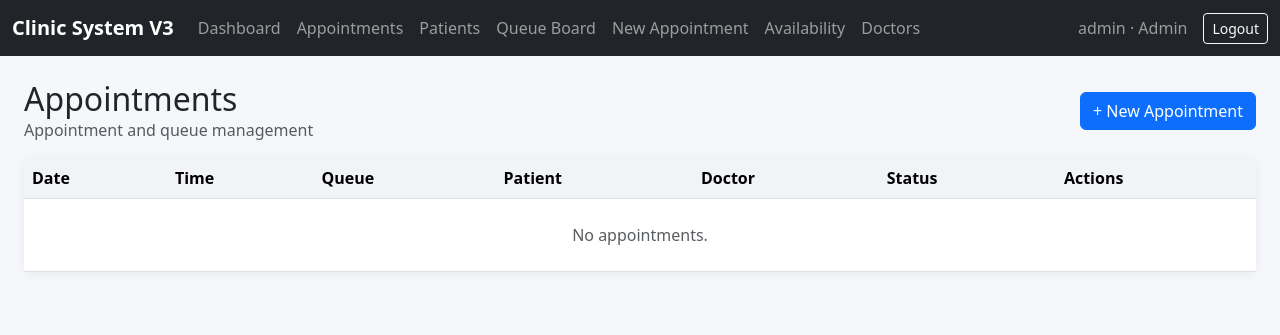
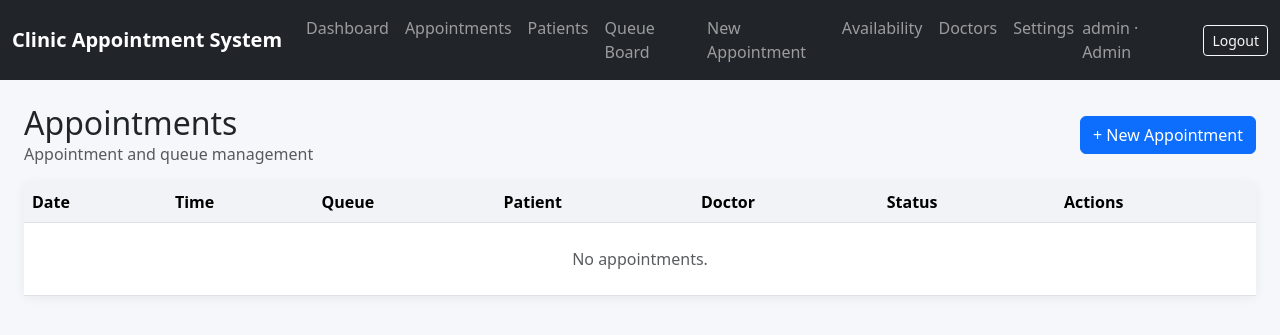
Before and after one commit to abah7977-gif/clinic-appointment-system, a Flask app: page /appointments in a window 1280 px wide. Shown: the top 335 px of the page. Run offline with Flask 3, Linux system fonts and the light colour scheme; a user stored in the database is signed in; some libraries are stand-ins or nearby versions.

Commit message:
Replace base template

```diff
--- a/templates/base.html
+++ b/templates/base.html
@@ -4,7 +4,7 @@
   <meta charset="utf-8">
   <meta name="viewport" content="width=device-width, initial-scale=1">
 
-  <title>Clinic Appointment System V3</title>
+  <title>Clinic Appointment System</title>
 
   <link
     href="https://cdn.jsdelivr.net/npm/bootstrap@5.3.3/dist/css/bootstrap.min.css"
@@ -22,66 +22,112 @@
 <body>
 
 <nav class="navbar navbar-expand-lg navbar-dark bg-dark">
+
   <div class="container-fluid">
 
-    <a class="navbar-brand fw-bold" href="{{ url_for('dashboard') }}">
-      Clinic System V3
+    <a
+      class="navbar-brand fw-bold"
+      href="{{ url_for('dashboard') }}"
+    >
+      Clinic Appointment System
     </a>
 
     <button
       class="navbar-toggler"
       type="button"
       data-bs-toggle="collapse"
-      data-bs-target="#nav"
+      data-bs-target="#mainNav"
     >
       <span class="navbar-toggler-icon"></span>
     </button>
 
-    <div class="collapse navbar-collapse" id="nav">
+
+    <div
+      class="collapse navbar-collapse"
+      id="mainNav"
+    >
 
       <div class="navbar-nav me-auto">
 
-        <a class="nav-link" href="{{ url_for('dashboard') }}">
+        <a
+          class="nav-link"
+          href="{{ url_for('dashboard') }}"
+        >
           Dashboard
         </a>
 
-        <a class="nav-link" href="{{ url_for('appointments') }}">
+        <a
+          class="nav-link"
+          href="{{ url_for('appointments') }}"
+        >
           Appointments
         </a>
 
-        <a class="nav-link" href="{{ url_for('patients') }}">
+        <a
+          class="nav-link"
+          href="{{ url_for('patients') }}"
+        >
           Patients
         </a>
 
-        <a class="nav-link" href="{{ url_for('queue_board') }}">
+        <a
+          class="nav-link"
+          href="{{ url_for('queue_board') }}"
+        >
           Queue Board
         </a>
 
-        {% if current_user.role in ['Admin','Receptionist'] %}
 
-        <a class="nav-link" href="{{ url_for('new_appointment') }}">
+        {% if current_user.role in ['Admin', 'Receptionist'] %}
+
+        <a
+          class="nav-link"
+          href="{{ url_for('new_appointment') }}"
+        >
           New Appointment
         </a>
 
-        <a class="nav-link" href="{{ url_for('availability') }}">
+        <a
+          class="nav-link"
+          href="{{ url_for('availability') }}"
+        >
           Availability
         </a>
 
         {% endif %}
 
+
         {% if current_user.role == 'Admin' %}
 
-        <a class="nav-link" href="{{ url_for('doctors') }}">
+        <a
+          class="nav-link"
+          href="{{ url_for('doctors') }}"
+        >
           Doctors
+        </a>
+
+        <a
+          class="nav-link"
+          href="{{ url_for('settings') }}"
+        >
+          Settings
         </a>
 
         {% endif %}
 
       </div>
 
+
       <span class="navbar-text me-3">
-        {{ current_user.username }} · {{ current_user.role }}
+
+        {{ current_user.username }}
+
+        ·
+
+        {{ current_user.role }}
+
       </span>
+
 
       <a
         class="btn btn-outline-light btn-sm"
@@ -91,18 +137,33 @@
       </a>
 
     </div>
+
   </div>
+
 </nav>
 
 
 <main class="container-fluid py-4 px-4">
 
+
   {% with messages = get_flashed_messages(with_categories=true) %}
 
     {% for category, message in messages %}
 
-      <div class="alert alert-{{ category }}">
+      <div
+        class="alert alert-{{ category }} alert-dismissible fade show"
+        role="alert"
+      >
+
         {{ message }}
+
+        <button
+          type="button"
+          class="btn-close"
+          data-bs-dismiss="alert"
+        >
+        </button>
+
       </div>
 
     {% endfor %}
@@ -121,5 +182,9 @@
   src="https://cdn.jsdelivr.net/npm/bootstrap@5.3.3/dist/js/bootstrap.bundle.min.js">
 </script>
 
+{% block scripts %}
+
+{% endblock %}
+
 </body>
 </html>
```
